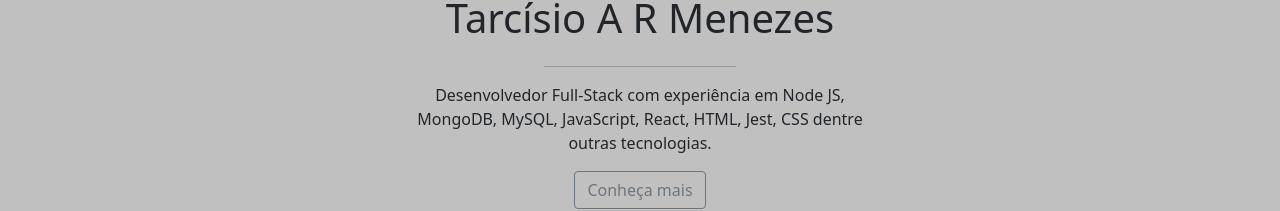
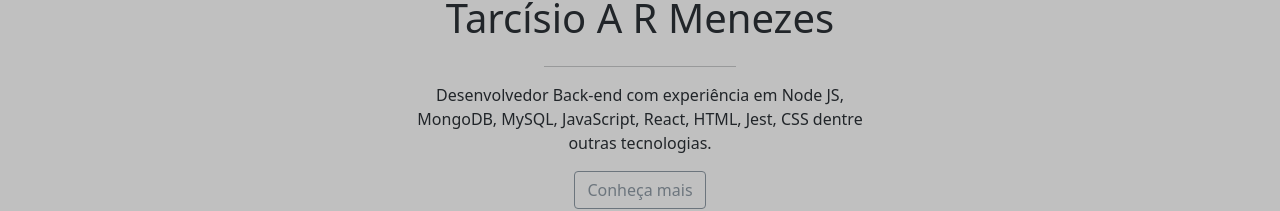
Before and after one commit to Tarcisio-Menezes/me, a React (Create React App) app in the folder portfolio-dev/: page / in a window 1280 px wide. Shown: the part 201-412 px from the top of the page. Built offline with nearby package versions, Linux system fonts and the light colour scheme.

Commit message:
altera home - back-end

```diff
--- a/portfolio-dev/src/pages/Home.js
+++ b/portfolio-dev/src/pages/Home.js
@@ -13,7 +13,7 @@
       </h1>
       <hr />
       <p className="paragraphHome">
-        Desenvolvedor Full-Stack com experiência em Node JS, MongoDB, MySQL,
+        Desenvolvedor Back-end com experiência em Node JS, MongoDB, MySQL,
         JavaScript, React, HTML, Jest, CSS dentre outras tecnologias.
       </p>
       <Link to="/sobre">
```
